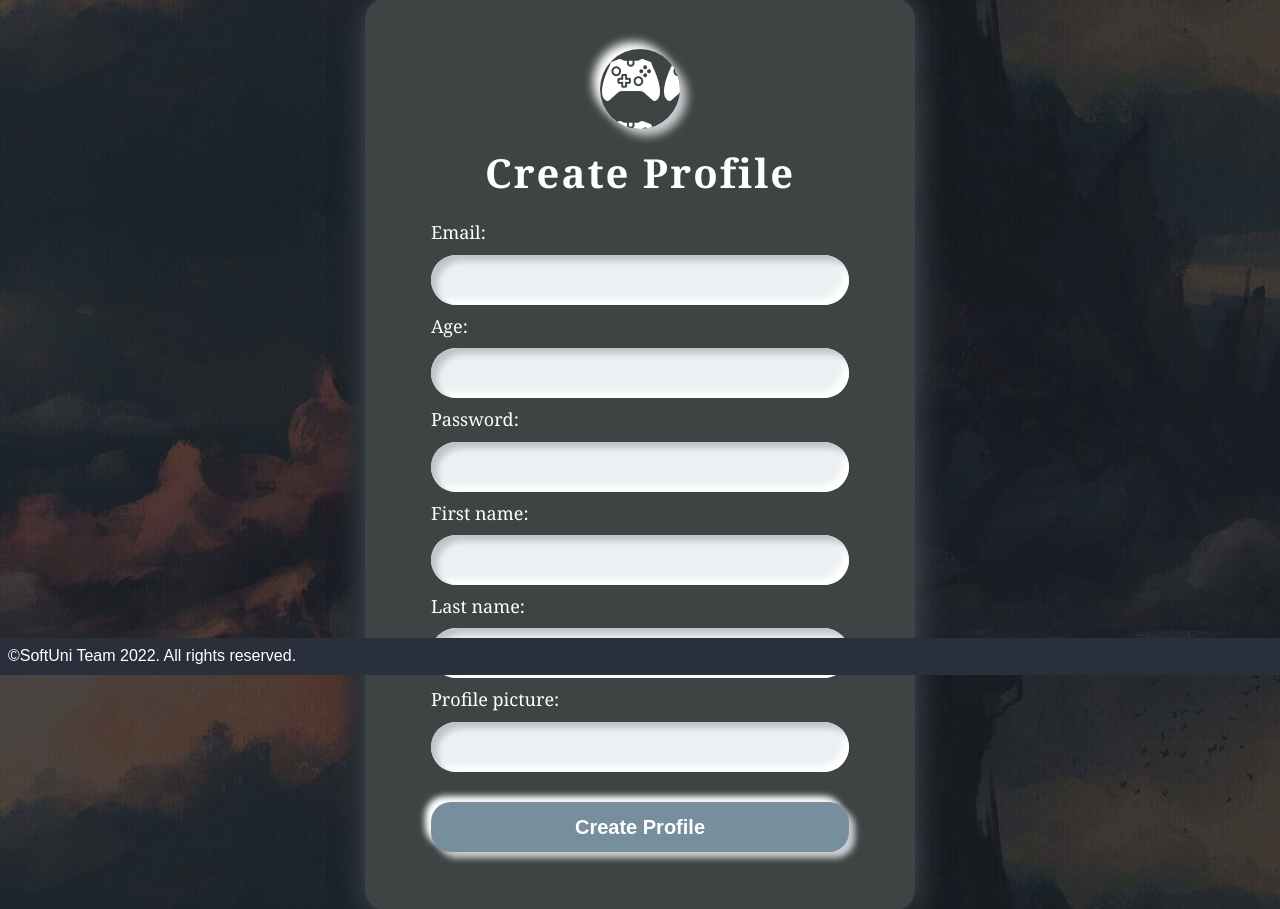
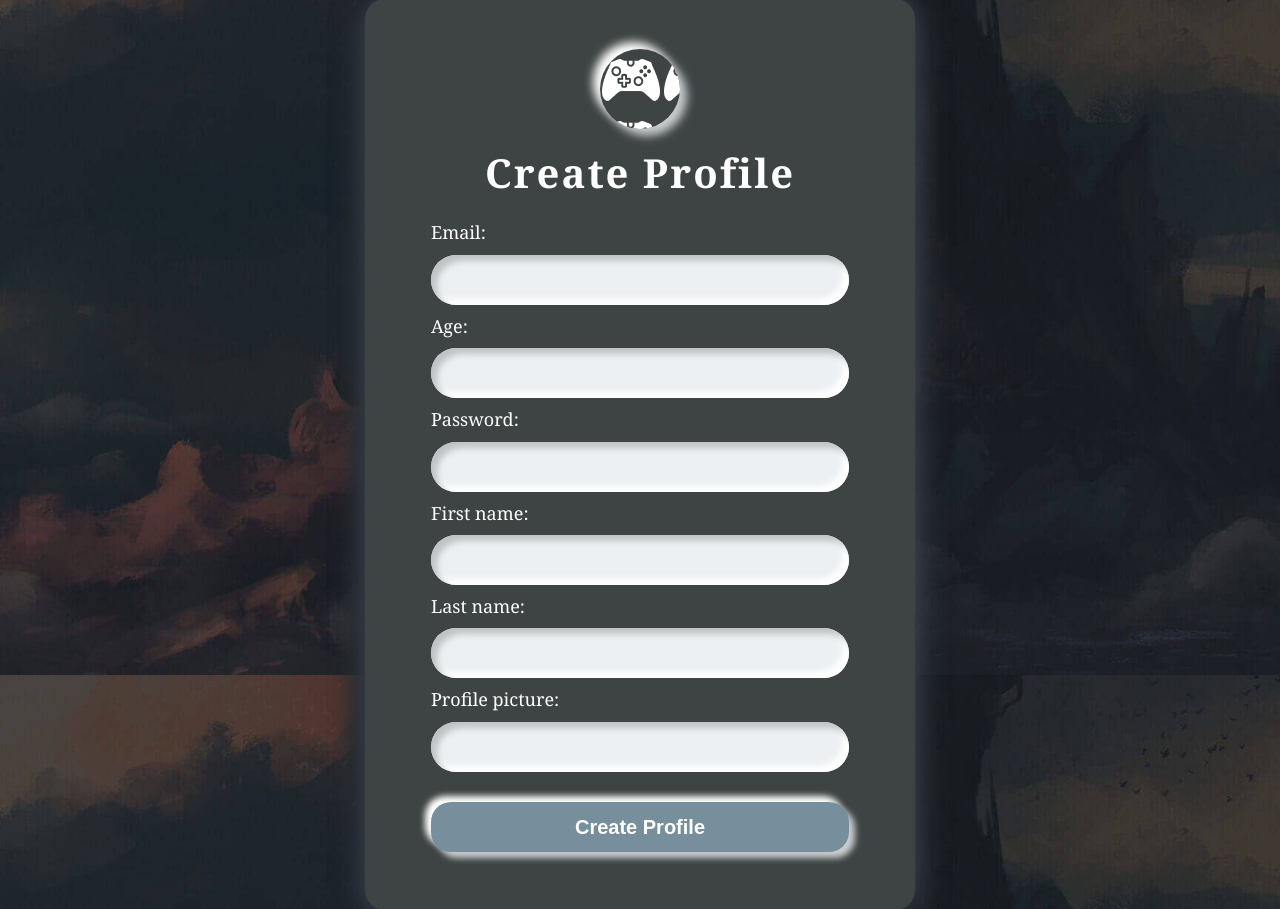
Before and after one commit to DeyanAltanov/Games-play, a Django app: page /profile/create/ in a window 1280 px wide. Shown: the part 125-1034 px from the top of the page. Run offline with Django 4.2, Linux system fonts and the light colour scheme.

Commit message:
Update create-profile.html

```diff
--- a/games_play/templates/create-profile.html
+++ b/games_play/templates/create-profile.html
@@ -31,9 +31,6 @@
         </form>
     </section>
 
-    <footer>
-        &copy;SoftUni Team 2022. All rights reserved.
-    </footer>
 
 </div>
 </body>
```
